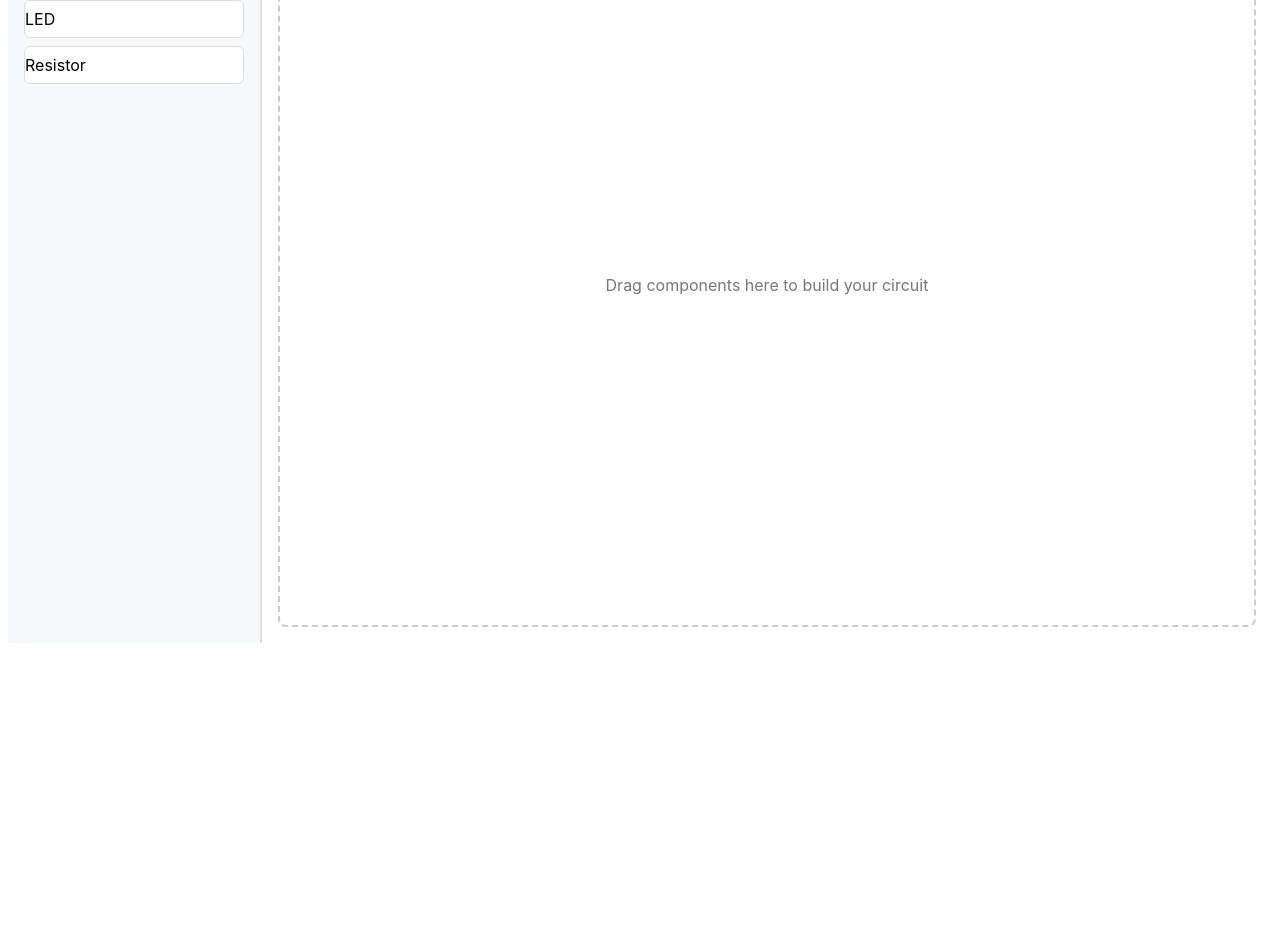
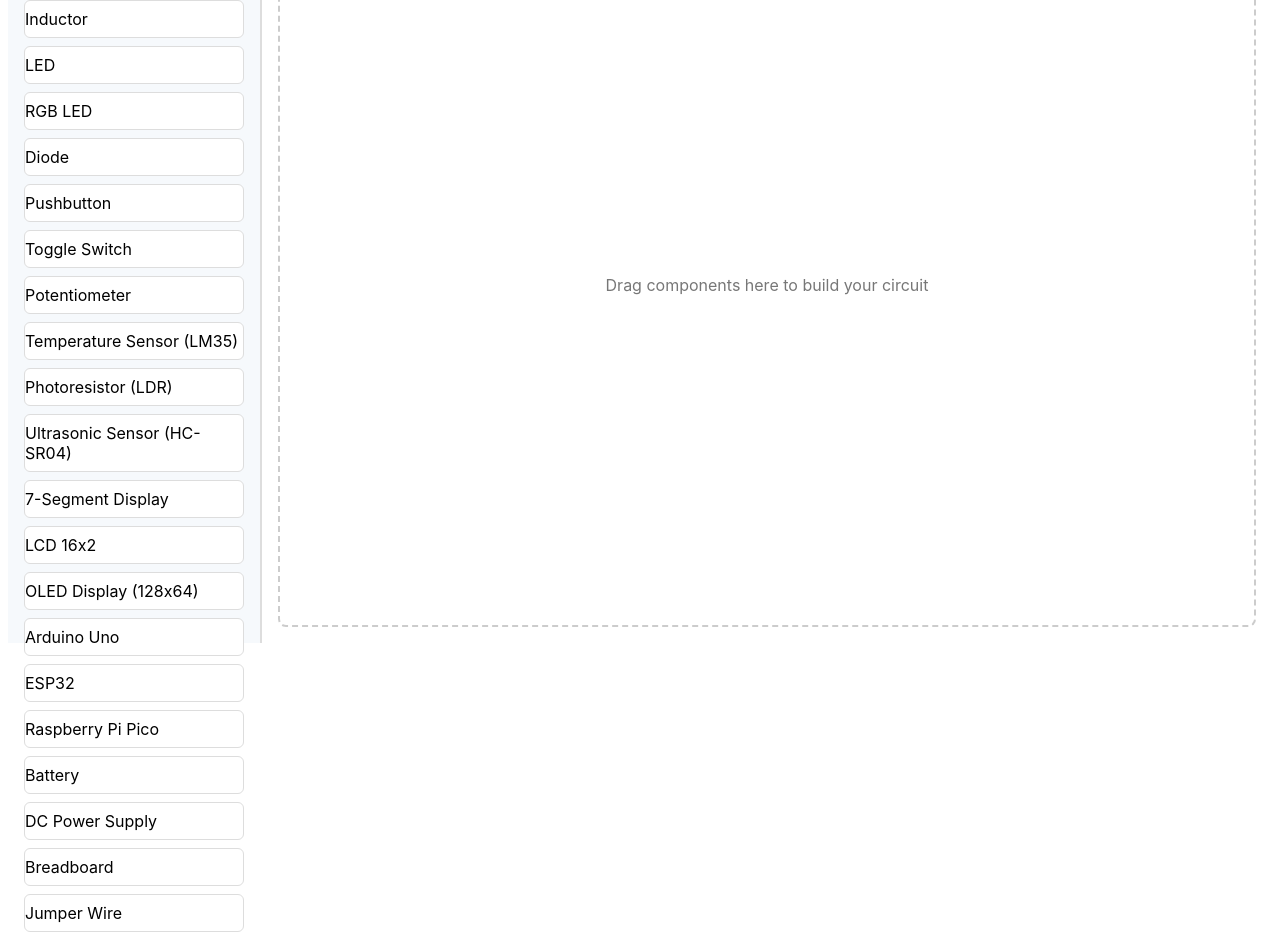
Before and after one commit to fodedoucara/Ohmworks, a React (Vite) app in the folder ohmworks-frontend/: page /workspace in a window 1280 px wide. Shown: the part 232-1164 px from the top of the page. Before the commit the page ends 883 px from the top, so only its background shows below. Built offline with nearby package versions, Linux system fonts and the light colour scheme.

Commit message:
update COMPONENT_LIBRARY with additional electronic components and integrate into Workspace for dynamic population

```diff
--- a/ohmworks-frontend/src/data/electronicComponents.js
+++ b/ohmworks-frontend/src/data/electronicComponents.js
@@ -1,6 +1,165 @@
 export const COMPONENT_LIBRARY = [
-  { id: "resistor", name: "Resistor", defaultProps: { resistance: 1000 } },
-  { id: "led", name: "LED", defaultProps: { color: "red" } },
-  { id: "sensor", name: "Sensor", defaultProps: {} },
-  { id: "microcontroller", name: "Microcontroller", defaultProps: {} },
+  // ===========================
+  // Passive Components
+  // ===========================
+  {
+    id: "resistor",
+    name: "Resistor",
+    category: "Passive",
+    defaultProps: { resistance: 1000 }   // 1kΩ common lab value
+  },
+  {
+    id: "capacitor",
+    name: "Capacitor",
+    category: "Passive",
+    defaultProps: { capacitance: 0.1, unit: "uF" }
+  },
+  {
+    id: "inductor",
+    name: "Inductor",
+    category: "Passive",
+    defaultProps: { inductance: 10, unit: "mH" }
+  },
+
+  // ===========================
+  // Diodes / LEDs
+  // ===========================
+  {
+    id: "led",
+    name: "LED",
+    category: "Diodes",
+    defaultProps: { color: "red", forwardVoltage: 2.0 }
+  },
+  {
+    id: "rgb_led",
+    name: "RGB LED",
+    category: "Diodes",
+    defaultProps: { type: "common_cathode" }
+  },
+  {
+    id: "diode",
+    name: "Diode",
+    category: "Diodes",
+    defaultProps: { forwardVoltage: 0.7 }
+  },
+
+  // ===========================
+  // Switches / Inputs
+  // ===========================
+  {
+    id: "pushbutton",
+    name: "Pushbutton",
+    category: "Switches",
+    defaultProps: { momentary: true }
+  },
+  {
+    id: "toggle_switch",
+    name: "Toggle Switch",
+    category: "Switches",
+    defaultProps: { positions: 2 }
+  },
+  {
+    id: "potentiometer",
+    name: "Potentiometer",
+    category: "Switches",
+    defaultProps: { resistance: 10000 } // 10kΩ
+  },
+
+  // ===========================
+  // Sensors
+  // ===========================
+  {
+    id: "temperature_sensor",
+    name: "Temperature Sensor (LM35)",
+    category: "Sensors",
+    defaultProps: { range: "-55°C to 150°C" }
+  },
+  {
+    id: "light_sensor",
+    name: "Photoresistor (LDR)",
+    category: "Sensors",
+    defaultProps: {}
+  },
+  {
+    id: "ultrasonic_sensor",
+    name: "Ultrasonic Sensor (HC-SR04)",
+    category: "Sensors",
+    defaultProps: { range: "2cm–400cm" }
+  },
+
+  // ===========================
+  // Displays
+  // ===========================
+  {
+    id: "seven_segment",
+    name: "7-Segment Display",
+    category: "Displays",
+    defaultProps: { digits: 1 }
+  },
+  {
+    id: "lcd_16x2",
+    name: "LCD 16x2",
+    category: "Displays",
+    defaultProps: { interface: "parallel" }
+  },
+  {
+    id: "oled_display",
+    name: "OLED Display (128x64)",
+    category: "Displays",
+    defaultProps: { protocol: "I2C" }
+  },
+
+  // ===========================
+  // Microcontrollers / Boards
+  // ===========================
+  {
+    id: "arduino_uno",
+    name: "Arduino Uno",
+    category: "Microcontrollers",
+    defaultProps: { pins: 20 }
+  },
+  {
+    id: "esp32",
+    name: "ESP32",
+    category: "Microcontrollers",
+    defaultProps: { wifi: true, bt: true }
+  },
+  {
+    id: "raspberry_pi_pico",
+    name: "Raspberry Pi Pico",
+    category: "Microcontrollers",
+    defaultProps: { pins: 26 }
+  },
+
+  // ===========================
+  // Power Sources
+  // ===========================
+  {
+    id: "battery",
+    name: "Battery",
+    category: "Power",
+    defaultProps: { voltage: 9 }
+  },
+  {
+    id: "power_supply",
+    name: "DC Power Supply",
+    category: "Power",
+    defaultProps: { voltage: 5 }
+  },
+
+  // ===========================
+  // Breadboards / Connectivity
+  // ===========================
+  {
+    id: "breadboard",
+    name: "Breadboard",
+    category: "Connectivity",
+    defaultProps: { rows: 30 }
+  },
+  {
+    id: "jumper_wire",
+    name: "Jumper Wire",
+    category: "Connectivity",
+    defaultProps: { color: "red" }
+  }
 ];
--- a/ohmworks-frontend/src/pages/Workspace.jsx
+++ b/ohmworks-frontend/src/pages/Workspace.jsx
@@ -1,5 +1,6 @@
 import { useState, useRef } from "react";
 import styles from "./Workspace.module.css";
+import { COMPONENT_LIBRARY } from "../data/electronicComponents";
 
 export default function Workspace() {
   //used for handling when components are placed inside canvas
@@ -68,10 +69,13 @@ export default function Workspace() {
       <aside className={styles.sidebar}>
         <h2>Components</h2>
         <ul>
-          <li draggable onDragStart={(e) => e.dataTransfer.setData("component", "microcontroller")}>Microcontroller</li>
-          <li draggable onDragStart={(e) => e.dataTransfer.setData("component", "sensor")}>Sensor</li>
-          <li draggable onDragStart={(e) => e.dataTransfer.setData("component", "led")}>LED</li>
-          <li draggable onDragStart={(e) => e.dataTransfer.setData("component", "resistor")}>Resistor</li>
+          {COMPONENT_LIBRARY.map((component) => (
+            <li key={component.id} draggable onDragStart={(e) =>
+              e.dataTransfer.setData("Component", component.id)
+            }>
+              {component.name}
+            </li>
+          ))}
         </ul>
       </aside>
       <main className={styles.canvasArea}>
```
